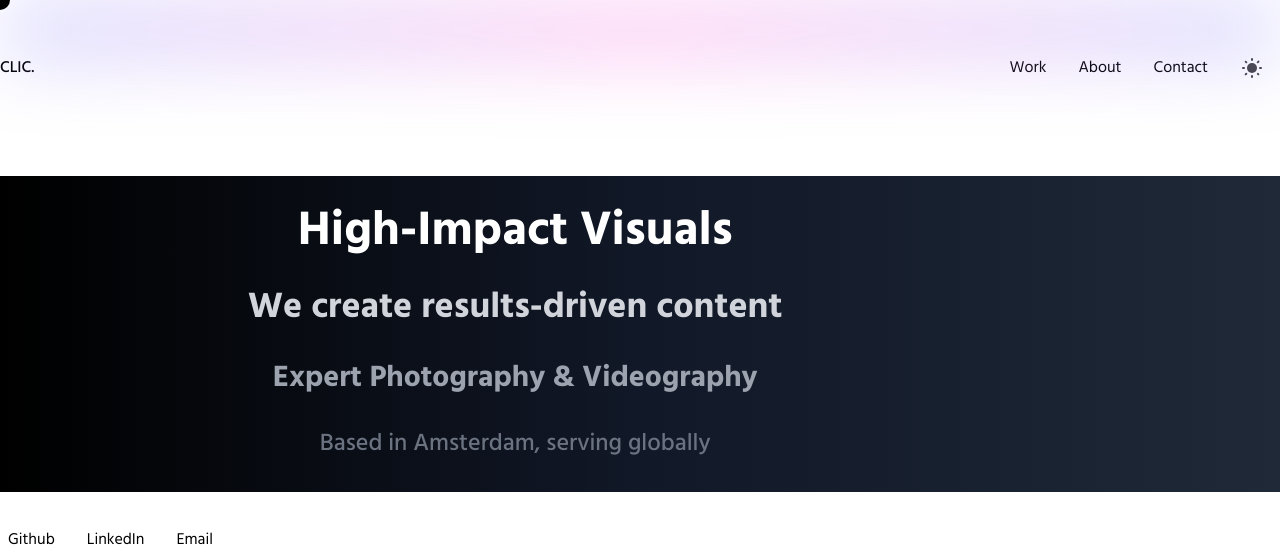
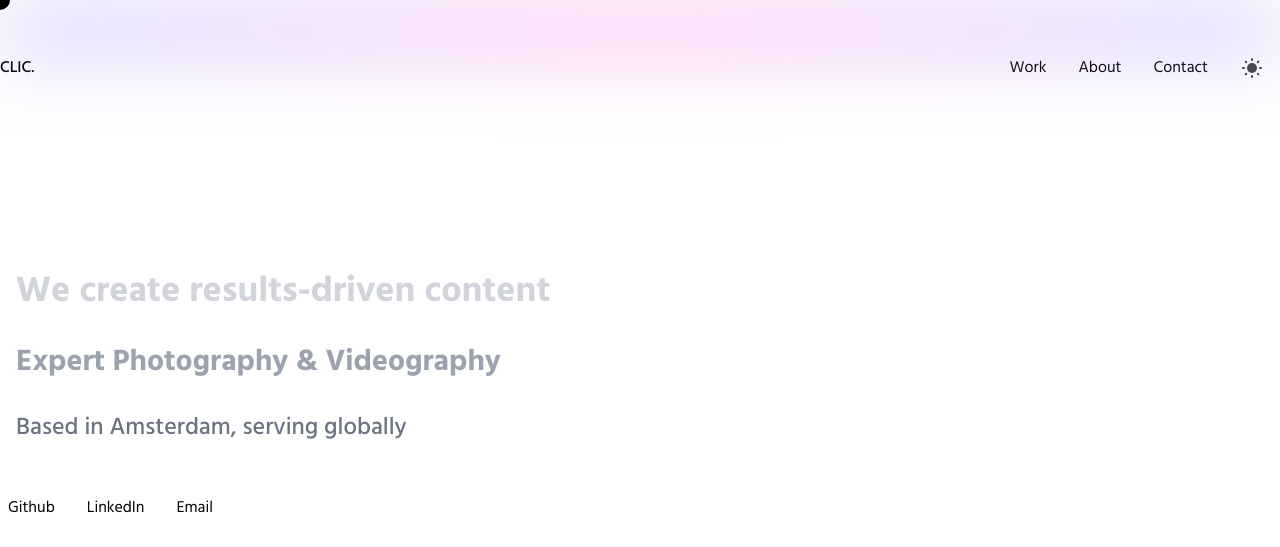
Before and after one commit to NanitheWhat/Website, a Next.js app: page / in a window 1280 px wide. Shown: the top 547 px of the page. Built offline with nearby package versions, Linux system fonts and the light colour scheme.

Commit message:
remove gradient

```diff
--- a/pages/index.js
+++ b/pages/index.js
@@ -68,7 +68,7 @@ export default function Home() {
         />
 
         <div className="laptop:mt-20 mt-10">
-        <div className="mt-10 bg-gradient-to-r from-black via-gray-900 to-gray-800 p-4 text-center mx-auto">
+        <div className="mt-10">
         <h1
           ref={textOne}
           className="text-3xl tablet:text-5xl laptop:text-5xl laptopl:text-6xl p-2 tablet:p-4 font-extrabold text-white leading-relaxed w-full laptop:w-4/5 transition-opacity duration-500 ease-in-out"
```
